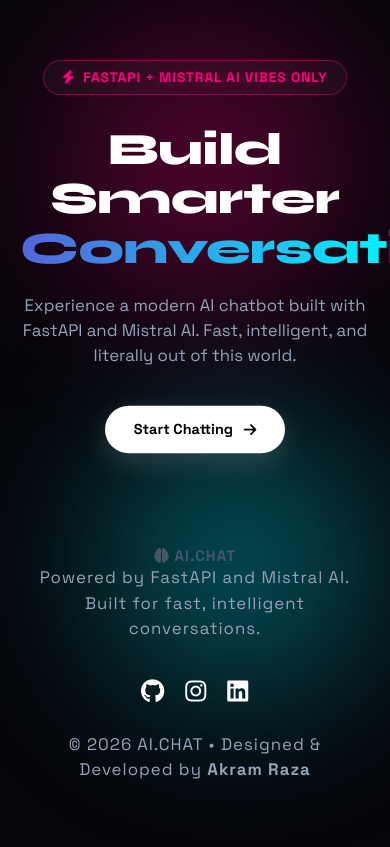
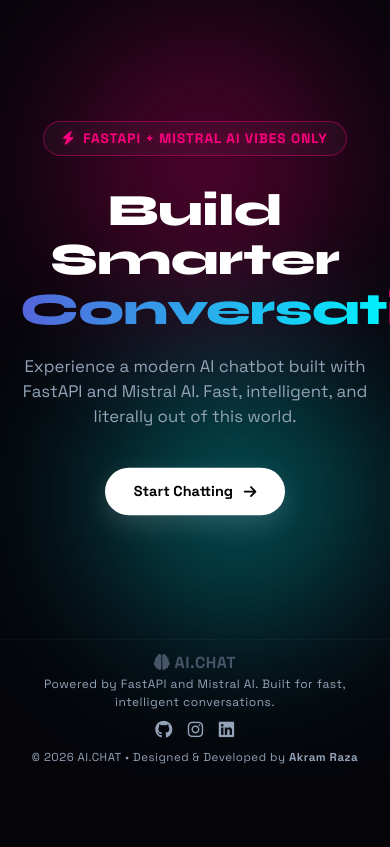
Before and after one commit to akramraza007/ai_chat, a FastAPI app: page / in a window 390 px wide; the page is wider, and only the part inside the window is pictured. Shown: the part 66-913 px from the top of that part. After the commit the page ends 830 px from the top of that part, so only its background shows below. Run offline with FastAPI, Linux system fonts and the light colour scheme; some libraries are stand-ins or nearby versions.

Commit message:
Update landing.css

```diff
--- a/static/css/landing.css
+++ b/static/css/landing.css
@@ -169,32 +169,59 @@ p {
     background: linear-gradient(90deg, #fff, #00f2fe);
 }
 
+/* --- Optimized Footer Section --- */
 footer {
     text-align: center;
-    padding: 30px;
+    padding: 15px 20px; /* Reduced vertical padding */
     color: #475569;
-    font-size: 0.85rem;
-    letter-spacing: 1px;
+    font-size: 0.75rem; /* Slightly smaller typography */
+    letter-spacing: 0.5px;
     z-index: 10;
+    border-top: 1px solid rgba(255, 255, 255, 0.03);
+}
+
+.footer-content {
+    display: flex;
+    flex-direction: column;
+    gap: 10px; /* Tightened element distribution */
+    margin-bottom: 8px;
+}
+
+.footer-brand h3 {
+    font-size: 1rem;
+    margin-bottom: 2px;
+}
+
+.footer-brand p {
+    font-size: 0.75rem;
+    margin-bottom: 0;
+    max-width: 100%;
 }
 
 .footer-social {
     display: flex;
     justify-content: center;
-    gap: 25px;
-    margin-bottom: 15px;
+    gap: 18px; /* Balanced icon spacing */
+    margin-bottom: 0;
 }
 
 .footer-social a {
-    color: white;
-    font-size: 1.8rem;
+    color: #94a3b8;
+    font-size: 1.2rem; /* Scaled down social sizing */
     transition: all 0.3s ease;
 }
 
 .footer-social a:hover {
-    transform: translateY(-5px) scale(1.1);
+    color: white;
+    transform: translateY(-3px) scale(1.05);
 }
 
+.footer-bottom p {
+    font-size: 0.72rem;
+    margin-bottom: 0;
+}
+
+/* --- Responsive Media Queries --- */
 @media (max-width: 768px) {
     nav {
         padding: 15px 5%;
@@ -252,19 +279,20 @@ footer {
     }
 
     footer {
-        padding: 30px 20px;
-        font-size: 0.8rem;
-        display: flex;
-        flex-direction: column;
-        gap: 10px;
+        padding: 12px 15px; /* Ultra-compact container on tablets */
+        gap: 6px;
+    }
+
+    .footer-content {
+        gap: 8px;
     }
 
     .footer-social {
-        gap: 20px;
+        gap: 15px;
     }
 
     .footer-social a {
-        font-size: 1.5rem;
+        font-size: 1.1rem;
     }
 }
 
@@ -281,4 +309,8 @@ footer {
         font-size: 0.75rem;
         padding: 6px 12px;
     }
+
+    footer {
+        padding: 10px; /* Minimal padding constraints for micro displays */
+    }
 }
```
